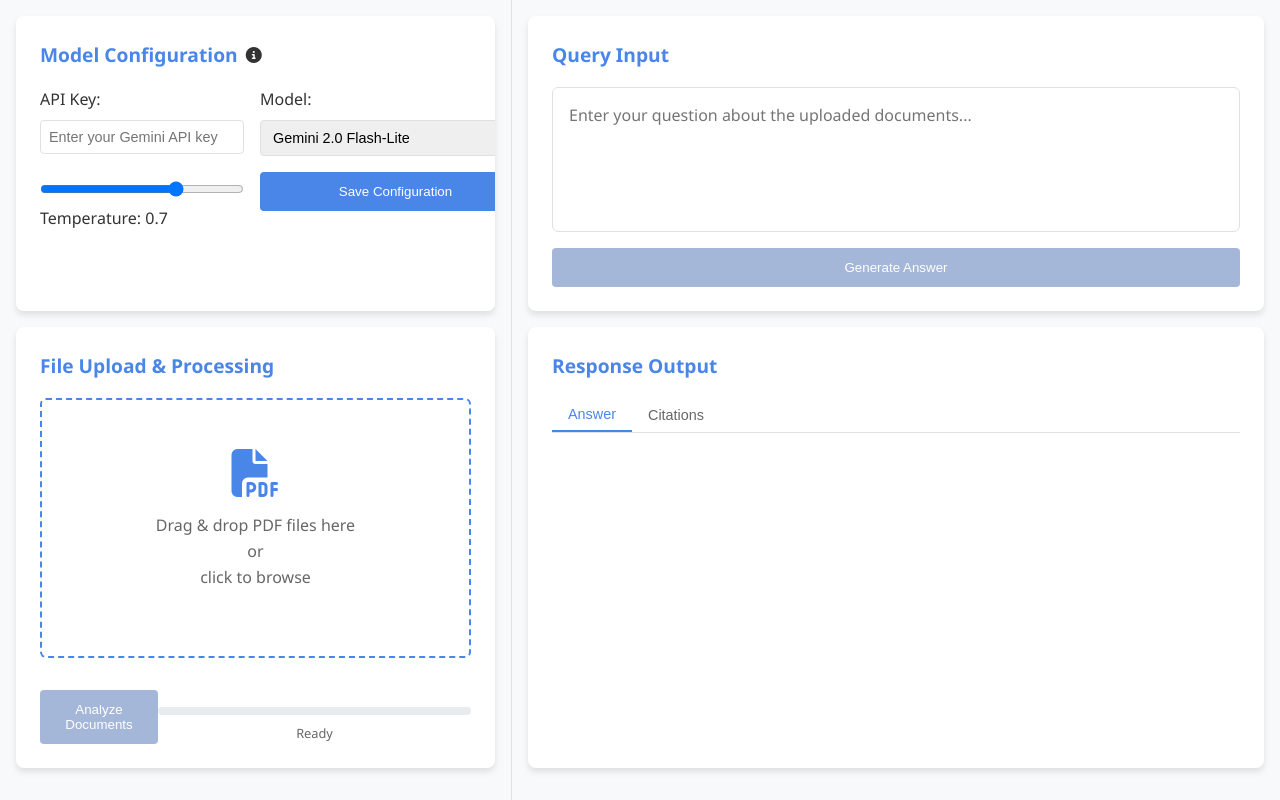
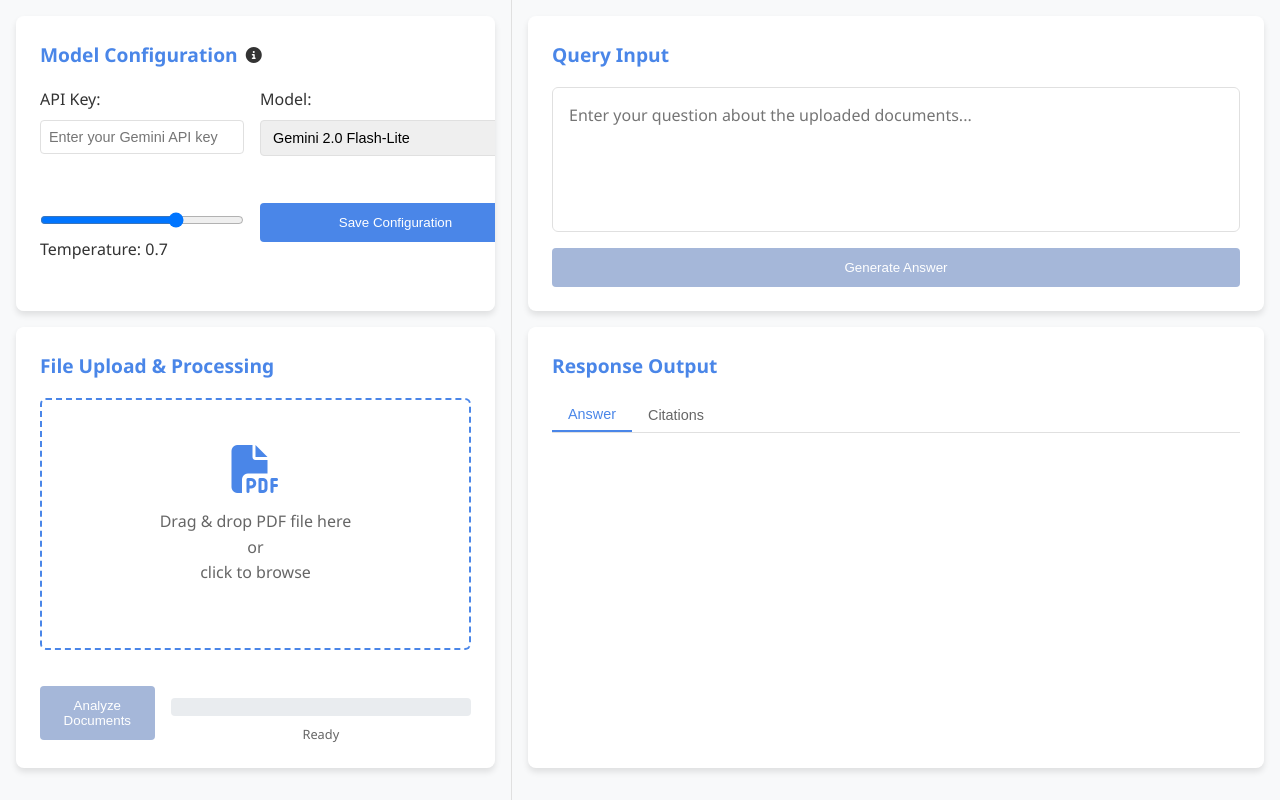
Before and after one commit to simoncampos1022/RAG-System-arXivRAG-Multimodal-Conversational, a FastAPI app: page / in a window 1280 px wide. Run offline with FastAPI, Linux system fonts and the light colour scheme.

Commit message:
feat: fix UI components padding

```diff
--- a/app/static/css/styles.css
+++ b/app/static/css/styles.css
@@ -83,6 +83,7 @@ body {
     display: grid;
     grid-template-columns: repeat(2, 1fr);
     grid-gap: 1rem;
+    grid-auto-rows: minmax(100px, auto);
 }
 
 .config-item {
@@ -211,6 +212,8 @@ body {
     justify-content: space-between;
     align-items: center;
     margin-top: 1rem;
+    /* Add space between items in this section */
+    gap: 1rem;
 }
 
 .progress-indicator {
@@ -431,7 +434,7 @@ body {
 }
 
 .progress-bar {
-    height: 8px;
+    height: 18px;
     background-color: #e9ecef;
     border-radius: 4px;
     overflow: hidden;
--- a/app/static/js/main.js
+++ b/app/static/js/main.js
@@ -346,11 +346,11 @@ async function generateAnswer() {
             showToast('Answer generated successfully', 'success');
         } else {
             showToast(data.detail || 'Failed to generate answer', 'error');
-            answerContent.innerHTML = '<p>Error generating answer. Please try again.</p>';
+            answerContent.innerHTML = '<p>Error generating answer, may be because of rate limits. Please try again.</p>';
         }
     } catch (error) {
         showToast('Error generating answer: ' + error.message, 'error');
-        answerContent.innerHTML = '<p>Error generating answer. Please try again.</p>';
+        answerContent.innerHTML = '<p>Error generating answer, may be because of rate limits. Please try again.</p>';
     } finally {
         // Reset button state
         generateBtn.disabled = false;
--- a/app/templates/index.html
+++ b/app/templates/index.html
@@ -21,10 +21,12 @@
                     </div>
                 </div>
                 <div class="config-grid">
+
                     <div class="config-item">
                         <label for="api-key">API Key:</label>
                         <input type="password" id="api-key" placeholder="Enter your Gemini API key">
                     </div>
+
                     <div class="config-item">
                         <label for="model-select">Model:</label>
                         <select id="model-select">
@@ -34,13 +36,16 @@
                             <option value="gemini-2.5-flash">Gemini 2.5 Flash</option>
                         </select>
                     </div>
+
                     <div class="config-item">
                         <input type="range" id="temperature" min="0" max="1" step="0.1" value="0.7">
                         <label for="temperature">Temperature: <span id="temp-value">0.7</span></label>
                     </div>
+
                     <div class="config-item">
                         <button id="save-config" class="btn primary-btn">Save Configuration</button>
                     </div>
+
                 </div>
             </div>
 
@@ -50,7 +55,7 @@
                 <div class="dropzone" id="upload-dropzone">
                     <div class="dropzone-content">
                         <i class="fas fa-file-pdf fa-3x"></i>
-                        <p>Drag & drop PDF files here<br>or<br>click to browse</p>
+                        <p>Drag & drop PDF file here<br>or<br>click to browse</p>
                         <input type="file" id="file-input" multiple accept=".pdf" style="display: none;">
                     </div>
                     <div class="file-list" id="file-list"></div>
```
Also changed, not shown: 2 other files.
